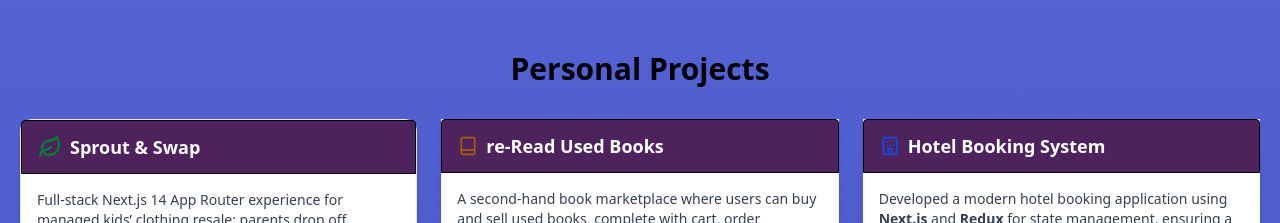
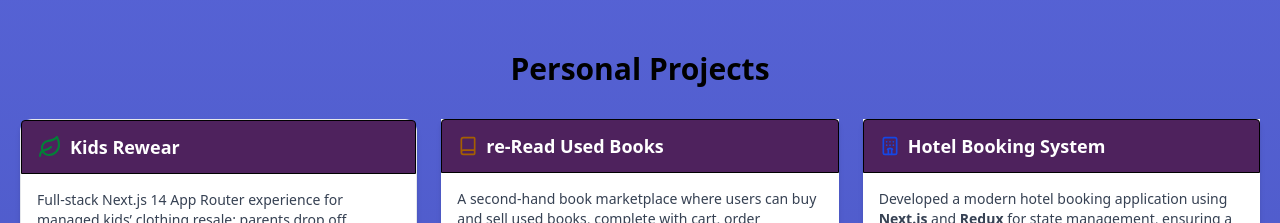
Before and after one commit to khemrajneupane/openai-aws-portfolio, a Next.js app: page / in a window 1280 px wide. Shown: the part 1280-1503 px from the top of the page. Built offline with nearby package versions, Linux system fonts and the light colour scheme; no server answers.

Commit message:
kidsrewear card title corrected and correct link added

```diff
--- a/components/app-cards/SproutSwapCard.tsx
+++ b/components/app-cards/SproutSwapCard.tsx
@@ -66,7 +66,7 @@
         {/* Footer */}
         <div className="pt-4">
           <a
-            href="https://sproutandswap.vercel.app/"
+            href="https://kidsrewear.com"
             className="inline-flex items-center gap-1 text-sm font-medium text-aws-blue hover:underline"
             target="_blank"
             rel="noopener noreferrer"
--- a/locales/en/librarymanagement.json
+++ b/locales/en/librarymanagement.json
@@ -1,5 +1,5 @@
 {
-  "title": "Sprout & Swap",
+  "title": "Kids Rewear",
   "description": "Full-stack Next.js 14 App Router experience for managed kids’ clothing resale: parents drop off clothes, warehouse inspects/listed items, buyers purchase, and sellers are paid via Stripe while the platform orchestrates everything.",
   "auth": "Next.js 14 + TypeScript + TailwindCSS for responsive UI and layout components. NextAuth v4 with CredentialsProvider for buyer/seller/admin login plus role-aware session guards",
   "sell": "Seller landing page + bag submission workflow so parents can ship clothing for intake",
--- a/locales/fi/librarymanagement.json
+++ b/locales/fi/librarymanagement.json
@@ -1,5 +1,5 @@
 {
-  "title": "Sprout & Swap",
+  "title": "Kids Rewear",
   "description": "Täyden pinon Next.js 14 App Router -kokemus hallittuun lastenvaatteiden jälleenmyyntiin: vanhemmat tuovat vaatteet, varasto tarkistaa ja listaa tuotteet, ostajat tekevät ostoksia ja myyjille maksetaan Stripen kautta samalla kun alusta hallinnoi koko prosessia.",
   "auth": "Next.js 14 + TypeScript + TailwindCSS responsiiviseen käyttöliittymään ja layout-komponentteihin. NextAuth v4 CredentialsProviderilla ostaja/myyjä/admin-kirjautumiseen sekä roolipohjaiset istunnon suojaukset",
   "sell": "Myyjän aloitussivu + lähetysprosessi, jonka avulla vanhemmat voivat lähettää vaatteita käsittelyyn",
```
